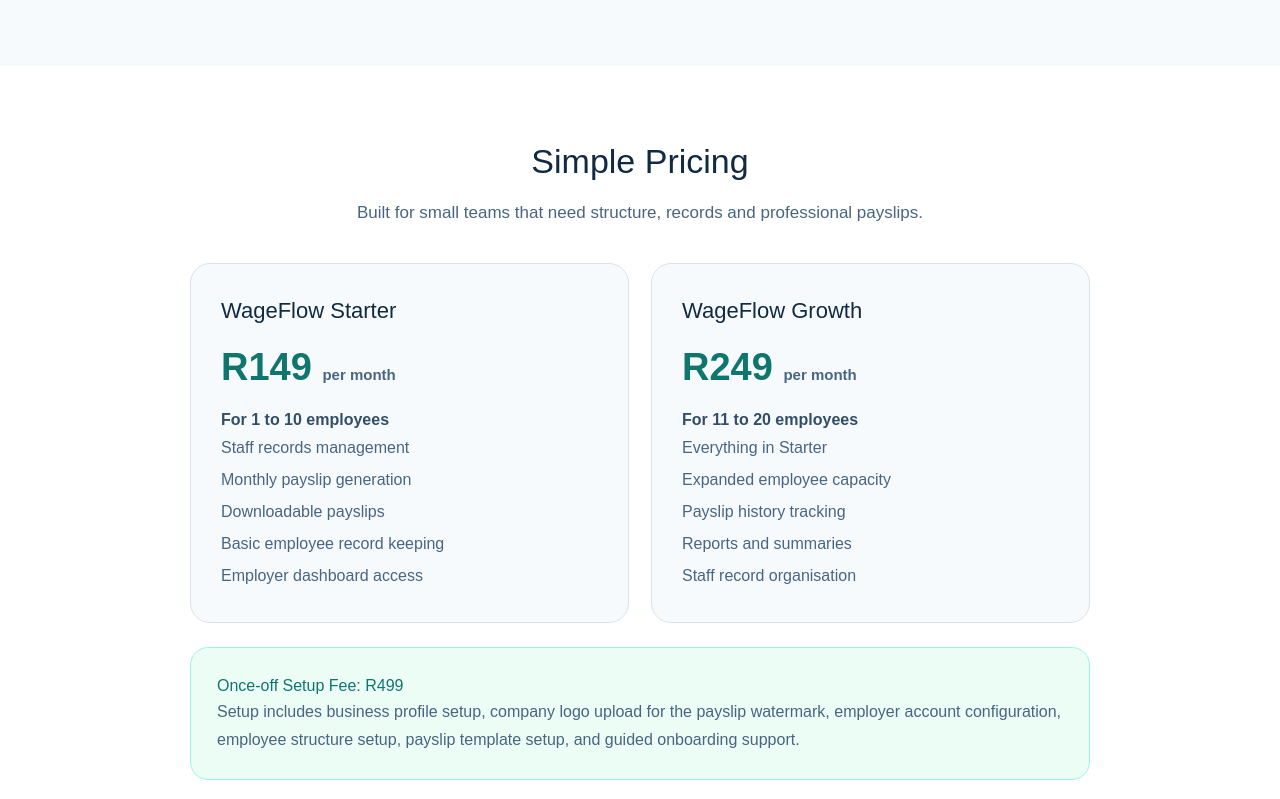
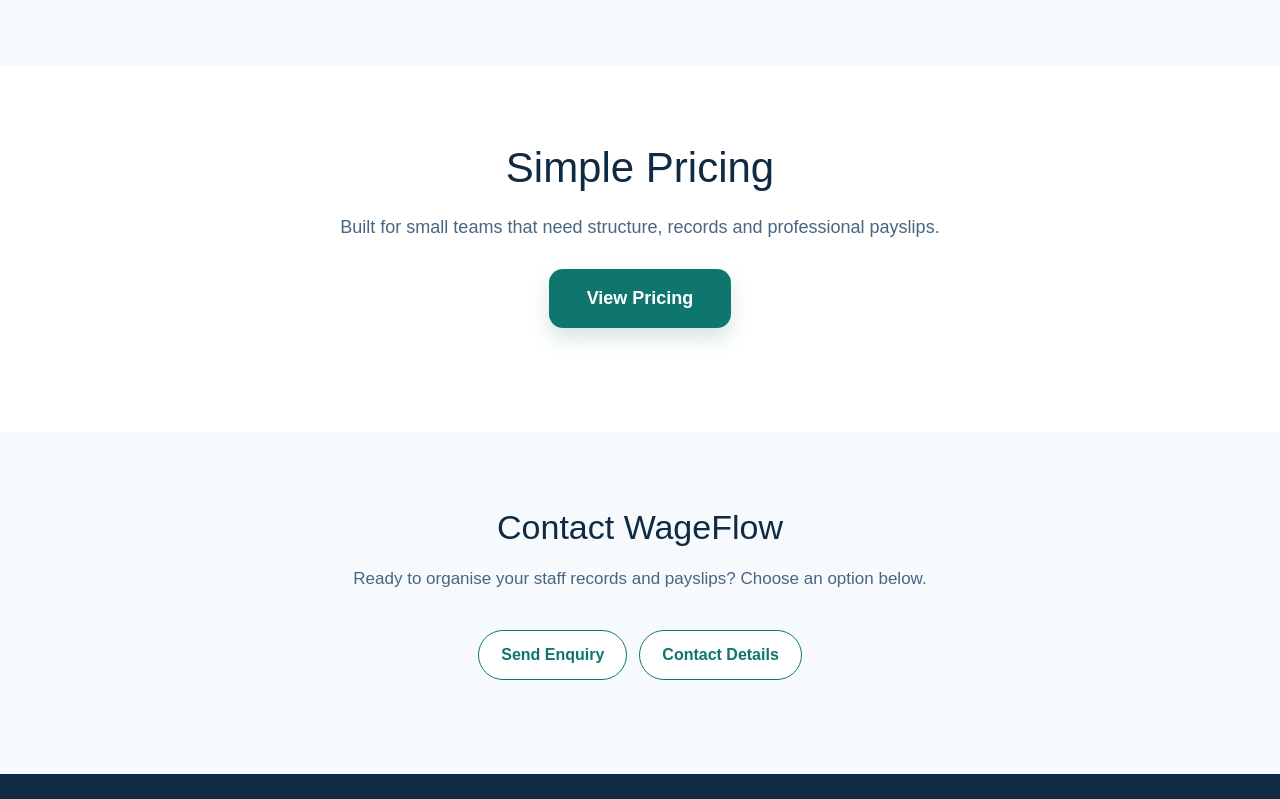
Before and after one commit to KaonPM/wageflow, a Next.js app: page / in a window 1280 px wide. Shown: the part 800-1599 px from the top of the page. Built offline with nearby package versions, Linux system fonts and the light colour scheme.

Commit message:
Update WageFlow pricing section with compact pricing cards

```diff
--- a/app/page.tsx
+++ b/app/page.tsx
@@ -16,6 +16,8 @@ export default function WageFlowLandingPage() {
   );
 
   const [isSending, setIsSending] = useState(false);
+
+  const [openPricing, setOpenPricing] = useState(false);
 
   async function handleSubmit(e: React.FormEvent<HTMLFormElement>) {
     e.preventDefault();
@@ -129,22 +131,33 @@ export default function WageFlowLandingPage() {
       </section>
 
       <section id="pricing" style={sectionAlt}>
-        <h2 style={sectionTitle}>Simple Pricing</h2>
+  <h2 style={pricingTitle}>Simple Pricing</h2>
 
-        <p style={sectionIntro}>
+  <p style={pricingIntro}>
     Built for small teams that need structure, records and professional
     payslips.
   </p>
 
-        <div style={pricingGrid}>
-          <div style={priceCard}>
-            <h3 style={planName}>WageFlow Starter</h3>
-            <p style={price}>
-              R149 <span style={small}>per month</span>
+  <button
+    type="button"
+    style={pricingButton}
+    onClick={() => setOpenPricing(openPricing ? false : true)}
+  >
+    {openPricing ? "Hide Pricing" : "View Pricing"}
+  </button>
+
+  {openPricing && (
+    <div style={compactPricingWrap}>
+      <div style={compactPriceCard}>
+        <h3 style={compactPlanName}>WageFlow Starter</h3>
+
+        <p style={compactPrice}>
+          R149 <span style={compactSmall}>per month</span>
         </p>
-            <p style={planRange}>For 1 to 10 employees</p>
 
-            <ul style={list}>
+        <p style={compactRange}>1 to 10 employees</p>
+
+        <ul style={compactList}>
           <li>Staff records management</li>
           <li>Monthly payslip generation</li>
           <li>Downloadable payslips</li>
@@ -153,14 +166,16 @@ export default function WageFlowLandingPage() {
         </ul>
       </div>
 
-          <div style={priceCard}>
-            <h3 style={planName}>WageFlow Growth</h3>
-            <p style={price}>
-              R249 <span style={small}>per month</span>
+      <div style={compactPriceCard}>
+        <h3 style={compactPlanName}>WageFlow Pro</h3>
+
+        <p style={compactPrice}>
+          R249 <span style={compactSmall}>per month</span>
         </p>
-            <p style={planRange}>For 11 to 20 employees</p>
 
-            <ul style={list}>
+        <p style={compactRange}>11 to 20 employees</p>
+
+        <ul style={compactList}>
           <li>Everything in Starter</li>
           <li>Expanded employee capacity</li>
           <li>Payslip history tracking</li>
@@ -168,17 +183,27 @@ export default function WageFlowLandingPage() {
           <li>Staff record organisation</li>
         </ul>
       </div>
+
+      <div style={setupFeeCard}>
+        <h3 style={compactPlanName}>Once-off Setup Fee</h3>
+
+        <p style={compactPrice}>
+          R499 <span style={compactSmall}>once-off</span>
+        </p>
+
+        <p style={setupIncludesTitle}>Setup includes:</p>
+
+        <ul style={compactList}>
+          <li>Business profile setup</li>
+          <li>Company logo upload for the payslip watermark</li>
+          <li>Employer account configuration</li>
+          <li>Employee structure setup</li>
+          <li>Payslip template setup</li>
+          <li>Guided onboarding support</li>
+        </ul>
       </div>
-
-        <div style={setupBox}>
-          <h3 style={setupTitle}>Once-off Setup Fee: R499</h3>
-          <p style={cardText}>
-            Setup includes business profile setup, company logo upload for the
-            payslip watermark, employer account configuration, employee
-            structure setup, payslip template setup, and guided onboarding
-            support.
-          </p>
     </div>
+  )}
 </section>
 
       <section id="contact" style={section}>
@@ -630,6 +655,105 @@ const contactText = {
   lineHeight: 1.7,
 };
 
+const pricingTitle = {
+  fontSize: 42,
+  textAlign: "center" as const,
+  color: "#102a43",
+  marginBottom: 14,
+};
+
+const pricingIntro = {
+  maxWidth: 620,
+  margin: "0 auto 28px",
+  textAlign: "center" as const,
+  fontSize: 18,
+  lineHeight: 1.6,
+  color: "#486581",
+};
+
+const pricingButton = {
+  background: "#0f766e",
+  color: "#ffffff",
+  border: "none",
+  padding: "16px 38px",
+  borderRadius: 14,
+  fontSize: 18,
+  fontWeight: 800,
+  cursor: "pointer",
+  display: "block",
+  margin: "0 auto 34px",
+  boxShadow: "0 10px 20px rgba(15, 118, 110, 0.18)",
+};
+
+const compactPricingWrap = {
+  display: "flex",
+  justifyContent: "center",
+  gap: 24,
+  flexWrap: "wrap" as const,
+  alignItems: "stretch",
+};
+
+const compactPriceCard = {
+  background: "#ffffff",
+  border: "1px solid #d9e2ec",
+  borderRadius: 22,
+  padding: "28px",
+  width: 320,
+  boxShadow: "0 10px 25px rgba(15, 118, 110, 0.08)",
+};
+
+const setupFeeCard = {
+  background: "#f0fdfa",
+  border: "1px solid #99f6e4",
+  borderRadius: 22,
+  padding: "28px",
+  width: 320,
+  boxShadow: "0 10px 25px rgba(15, 118, 110, 0.08)",
+};
+
+const compactPlanName = {
+  fontSize: 26,
+  fontWeight: 800,
+  marginBottom: 16,
+  color: "#102a43",
+  textAlign: "center" as const,
+};
+
+const compactPrice = {
+  fontSize: 46,
+  fontWeight: 800,
+  color: "#0f766e",
+  textAlign: "center" as const,
+  marginBottom: 10,
+};
+
+const compactSmall = {
+  fontSize: 16,
+  color: "#486581",
+};
+
+const compactRange = {
+  textAlign: "center" as const,
+  fontSize: 16,
+  color: "#486581",
+  marginBottom: 22,
+};
+
+const compactList = {
+  display: "flex",
+  flexDirection: "column" as const,
+  gap: 10,
+  paddingLeft: 20,
+  color: "#243b53",
+  lineHeight: 1.6,
+};
+
+const setupIncludesTitle = {
+  fontWeight: 800,
+  margin: "20px 0 12px",
+  color: "#102a43",
+};
+
 const textLink = {
   color: "#0f766e",
   fontWeight: 700,
```
Lines whose indentation alone changed are shown as unchanged.
